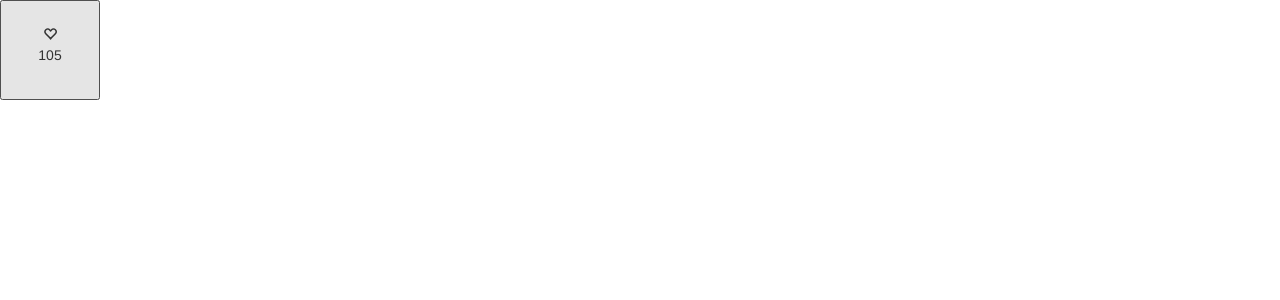
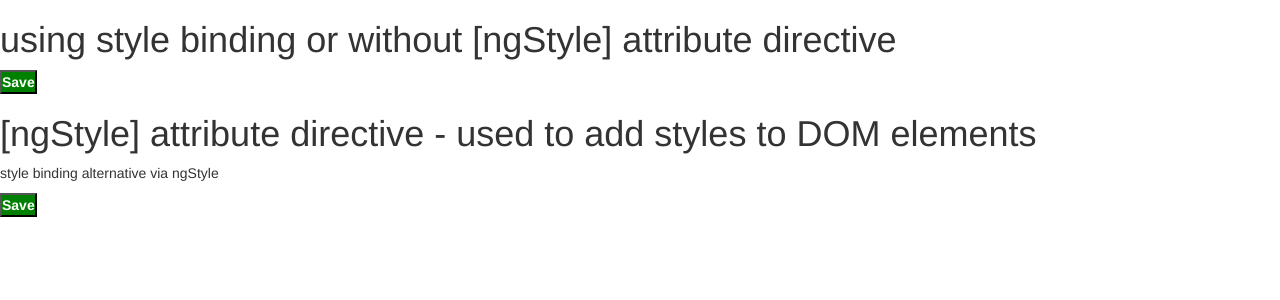
Before and after one commit to dev-basit/learning-angular, an Angular app: page / in a window 1280 px wide. Shown: the top 300 px of the page. Built offline with nearby package versions, Linux system fonts and the light colour scheme.

Commit message:
directives - structural and attirbute - ngIf, ngFor, ngSwitchCase, ngClass, ngStyle

```diff
--- a/src/app/app.component.html
+++ b/src/app/app.component.html
@@ -18,8 +18,10 @@
   </div>
 </bootstrap-pannel> -->
 
-<like
+<!-- <like
   [likesCount]="tweet.likesCount"
   [isLiked]="tweet.isLiked"
   (change)="changeCounter($event)"
-></like>
+></like> -->
+
+<directives></directives>
--- a/src/app/app.module.ts
+++ b/src/app/app.module.ts
@@ -11,6 +11,7 @@ import { FavoriteComponent } from './favorite/favorite.component';
 import { BootstrapPannelComponent } from './bootstrap-pannel/bootstrap-pannel.component';
 import { LikeComponent } from './exercises/like-component/like-component.component';
 import { ExcersicesComponent } from './exercises/excersices/excersices.component';
+import { DirectivesComponent } from './directives/directives.component';
 
 @NgModule({
   declarations: [
@@ -21,6 +22,7 @@ import { ExcersicesComponent } from './exercises/excersices/excersices.component
     FavoriteComponent,
     BootstrapPannelComponent,
     LikeComponent,
+    DirectivesComponent,
   ],
   imports: [BrowserModule, AppRoutingModule, FormsModule],
   providers: [CoursesService],
--- /dev/null
+++ b/src/app/directives/directives.component.html
@@ -0,0 +1,133 @@
+<!-- <h1>*ngIF structural directive</h1>
+
+<section>
+  <p>Method 1</p>
+  <div *ngIf="courses.length > 0">Availbale courses</div>
+  <div *ngIf="courses.length == 0">No course available</div>
+</section>
+
+<section>
+  <p>Method 2</p>
+  <div *ngIf="courses.length > 0; else noCourses">Availbale courses</div>
+  <ng-template #noCourses>No course available</ng-template>
+</section>
+
+<section>
+  <p>Method 2b</p>
+  <div *ngIf="courses.length > 0; then coursesList; else noCourses"></div>
+  <ng-template #coursesList>Available courses</ng-template>
+  <ng-template #noCourses>No course available</ng-template>
+</section>
+
+<section>
+  <p>Hiding element using underlying "hidden" property of dom object</p>
+  <div [hidden]="courses.length == 0">Available courses</div>
+  <div [hidden]="courses.length > 0">No course available</div>
+</section>
+
+<p>
+  using "*ngIf structural directive" element, if condition evaluates to false,
+  element is not loaded in html dom
+</p>
+<p>
+  while using [hidden], it is loaded but its visibility is set to hidden, so we
+  cannot see it
+</p>
+<p>
+  Note: For small element trees, use [hidden]. And for large use *ngIf only when
+  creating this tree is not costly
+</p> -->
+
+<!-- <h1>*ngSwitchCase structural and ngSwitch attribute directive</h1>
+
+<ul class="nav nav-pills">
+  <li [class.active]="viewMode == 'map'">
+    <a (click)="viewMode = 'map'">Map View</a>
+  </li>
+  <li [class.active]="viewMode == 'list'">
+    <a (click)="viewMode = 'list'">List View</a>
+  </li>
+</ul>
+
+<div [ngSwitch]="viewMode">
+  <div *ngSwitchCase="'map'">Map View Content</div>
+  <div *ngSwitchCase="'list'">List View Content</div>
+  <div *ngSwitchDefault>Default</div>
+</div> -->
+
+<!-- <h1>*ngFor structural directive</h1>
+<ul>
+  <li
+    *ngFor="let subject of subjects; even as isEven; index as i"
+    style="margin-bottom: 1rem"
+  >
+    <span>Index: {{ i }}</span>
+    <span> Id: {{ subject.id }} </span>
+    <span> Name: {{ subject.name }} </span>
+    <span *ngIf="isEven">(Even)</span>
+    <button (click)="removeSubject(i)">Remove</button>
+  </li>
+  <button (click)="onAdd()">Add</button>
+</ul>
+
+<ul style="margin-top: 10rem">
+  <p>
+    trackBy example, which optimizes the performance, it doesnt compare with
+    address in memory rather with condition u give
+  </p>
+  <li
+    *ngFor="let teacher of teachers; index as i; trackBy: trackTeacher"
+    style="margin-bottom: 1rem"
+  >
+    <span>Index: {{ i }}</span>
+    <span> Id: {{ teacher.id }} </span>
+    <span> Name: {{ teacher.name }} </span>
+  </li>
+  <button (click)="loadTeachers()">Laod teachers</button>
+</ul> -->
+
+<!--
+<h1>using class binding or without [ngClass] attribute directive</h1>
+
+<span
+  class="glyphicon"
+  [class.glyphicon-star]="isApplicable"
+  [class.glyphicon-star-empty]="!isApplicable"
+  (click)="updateIsApplicable()"
+>
+</span>
+
+<h1>[ngClass] attribute directive - used to add classNames to DOM elements</h1>
+<p>above class naming alternative via ngClass</p>
+<span
+  class="glyphicon"
+  [ngClass]="{
+    'glyphicon-star':isApplicable,
+    'glyphicon-star-empty':!isApplicable,
+
+}"
+  (click)="updateIsApplicable()"
+>
+</span> -->
+
+<h1>using style binding or without [ngStyle] attribute directive</h1>
+
+<button
+  [style.backgroundColor]="canSave ? 'green' : 'red'"
+  [style.color]="canSave ? 'white' : 'black'"
+  [style.fontWeight]="canSave ? 'bold' : 'normal'"
+>
+  Save
+</button>
+
+<h1>[ngStyle] attribute directive - used to add styles to DOM elements</h1>
+<p>style binding alternative via ngStyle</p>
+<button
+  [ngStyle]="{
+    backgroundColor: canSave ? 'green' : 'red',
+    color: canSave ? 'white' : 'black',
+    fontWeight: canSave ? 'bold' : 'white',
+  }"
+>
+  Save
+</button>
--- /dev/null
+++ b/src/app/directives/directives.component.ts
@@ -0,0 +1,45 @@
+import { Component } from '@angular/core';
+
+@Component({
+  selector: 'directives',
+  templateUrl: './directives.component.html',
+  styleUrls: ['./directives.component.scss'],
+})
+export class DirectivesComponent {
+  courses = [1, 2];
+  viewMode = 'other';
+  subjects = [
+    { id: 0, name: 'subject1' },
+    { id: 1, name: 'subject2' },
+    { id: 2, name: 'subject3' },
+  ];
+
+  teachers: any;
+  isApplicable = true;
+  canSave = true;
+
+  onAdd() {
+    let id = this.subjects.length;
+    this.subjects.push({ id: id, name: 'subject4' });
+  }
+
+  removeSubject(index: number) {
+    this.subjects.splice(index, 1);
+  }
+
+  loadTeachers() {
+    this.teachers = [
+      { id: 0, name: 'teacher1' },
+      { id: 1, name: 'teacher2' },
+      { id: 2, name: 'teacher3' },
+    ];
+  }
+
+  trackTeacher(teacher: any) {
+    return teacher ? teacher.id : undefined;
+  }
+
+  updateIsApplicable() {
+    this.isApplicable = !this.isApplicable;
+  }
+}
```
Also changed, not shown: src/app/directives/directives.component.scss (added), 1 other file (tests, documents, lock files or other folders).
